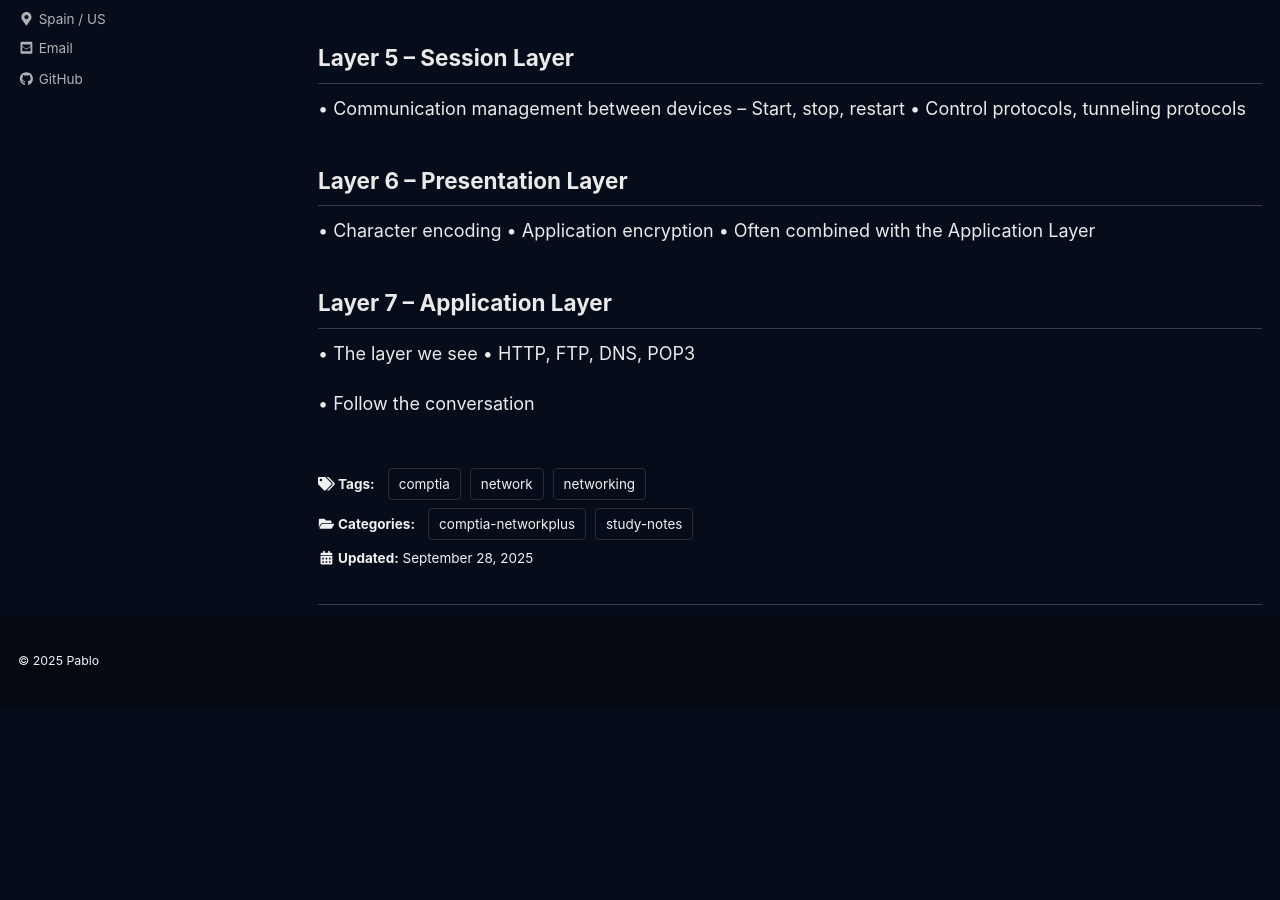
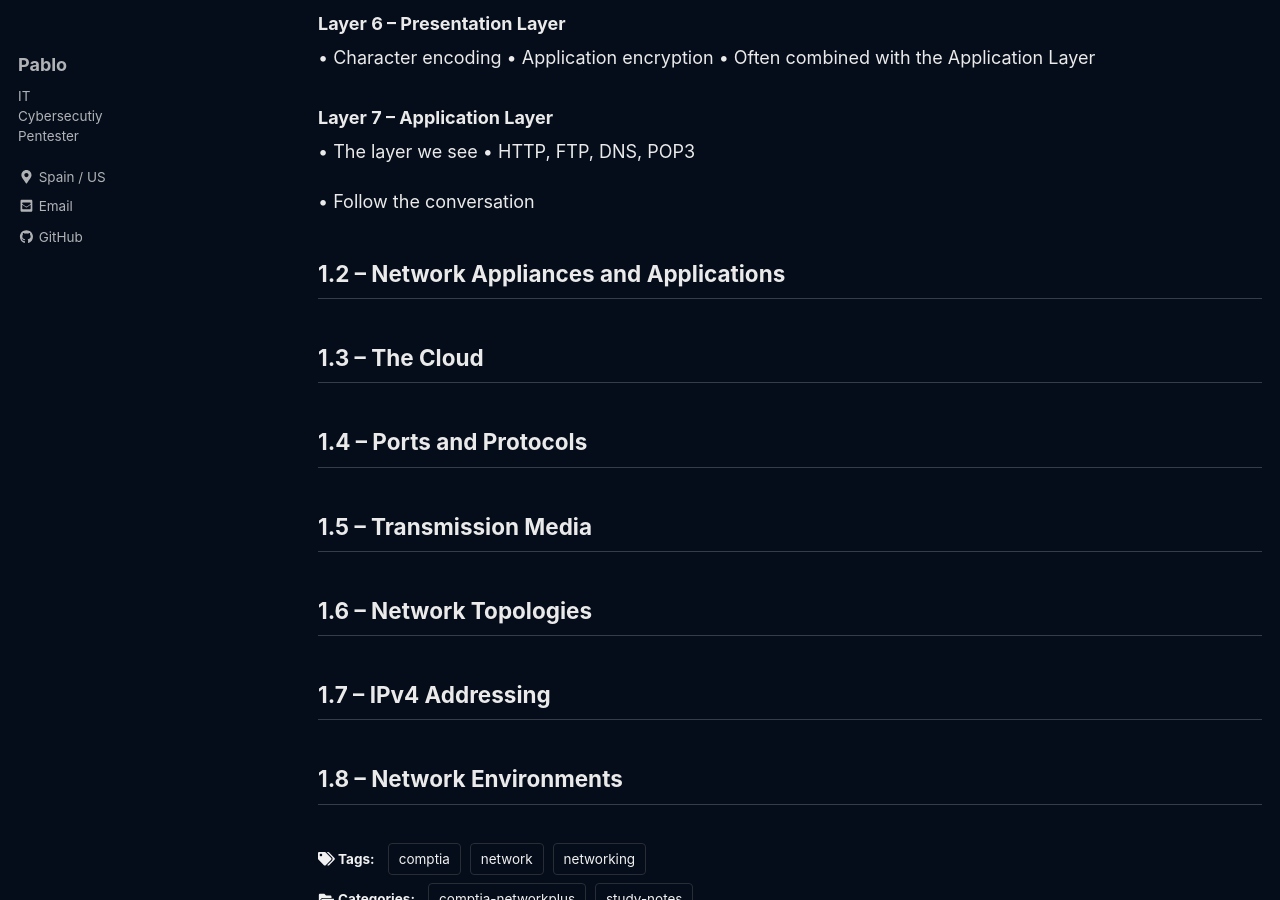
Before and after one commit to elCerillita/elcerillita.github.io, a Jekyll site: the page built from _posts/2025-09-28-comptia-networkplus-networking-concepts.md, in a window 1280 px wide and 900 px high, scrolled down 1010 px. Built offline with Jekyll 4.4.1, drawn with Linux system fonts in a browser that asks for light colours; cached includes are drawn as plain includes; a script that is not in the unit is left out; before the commit the page ends 1716 px from its top, so only the background shows below that; some of the changed text lies outside the part shown.

Commit message:
Update 2025-09-28-comptia-networkplus-networking-concepts.md

```diff
--- a/_posts/2025-09-28-comptia-networkplus-networking-concepts.md
+++ b/_posts/2025-09-28-comptia-networkplus-networking-concepts.md
@@ -16,7 +16,7 @@ tags:
   - network
   - networking
 ---
-## The OSI Model
+## 1.1 – The OSI Model
 • What is the OSI model?
 – Open Systems Interconnection Reference Model
 • It’s a guide (thus the term “model”)
@@ -28,7 +28,7 @@ tags:
 – Often
 • All People Seem To Need Data Processing
 
-## Layer 1 – Physical Layer
+### Layer 1 – Physical Layer
 • The physics of the network
 – Signaling, cabling, connectors
 – This layer isn’t about protocols
@@ -36,35 +36,43 @@ tags:
 – Fix your cabling, punch-downs, etc.
 – Run loopback tests, test/replace cables, swap adapter cards
 
-## Layer 2 – Data Link Layer
+### Layer 2 – Data Link Layer
 • The basic network “language”
 – The foundation of communication at the data link layer
 • Data Link Control (DLC) protocols
 – MAC (Media Access Control) address on Ethernet
 • The “switching” layer
 
-## Layer 3 – Network Layer
+### Layer 3 – Network Layer
 • The “routing” layer
 • Internet Protocol (IP)
 • Fragments frames to traverse different networks
 
-## Layer 4 – Transport Layer
+### Layer 4 – Transport Layer
 • The “post office” layer
 – Parcels and letters
 • TCP (Transmission Control Protocol) and UDP (User Datagram Protocol)
 
-## Layer 5 – Session Layer
+### Layer 5 – Session Layer
 • Communication management between devices
 – Start, stop, restart
 • Control protocols, tunneling protocols
 
-## Layer 6 – Presentation Layer
+### Layer 6 – Presentation Layer
 • Character encoding
 • Application encryption
 • Often combined with the Application Layer
 
-## Layer 7 – Application Layer
+### Layer 7 – Application Layer
 • The layer we see
 • HTTP, FTP, DNS, POP3
 
 • Follow the conversation
+
+## 1.2 – Network Appliances and Applications
+## 1.3 – The Cloud
+## 1.4 – Ports and Protocols
+## 1.5 – Transmission Media
+## 1.6 – Network Topologies
+## 1.7 – IPv4 Addressing
+## 1.8 – Network Environments
```
